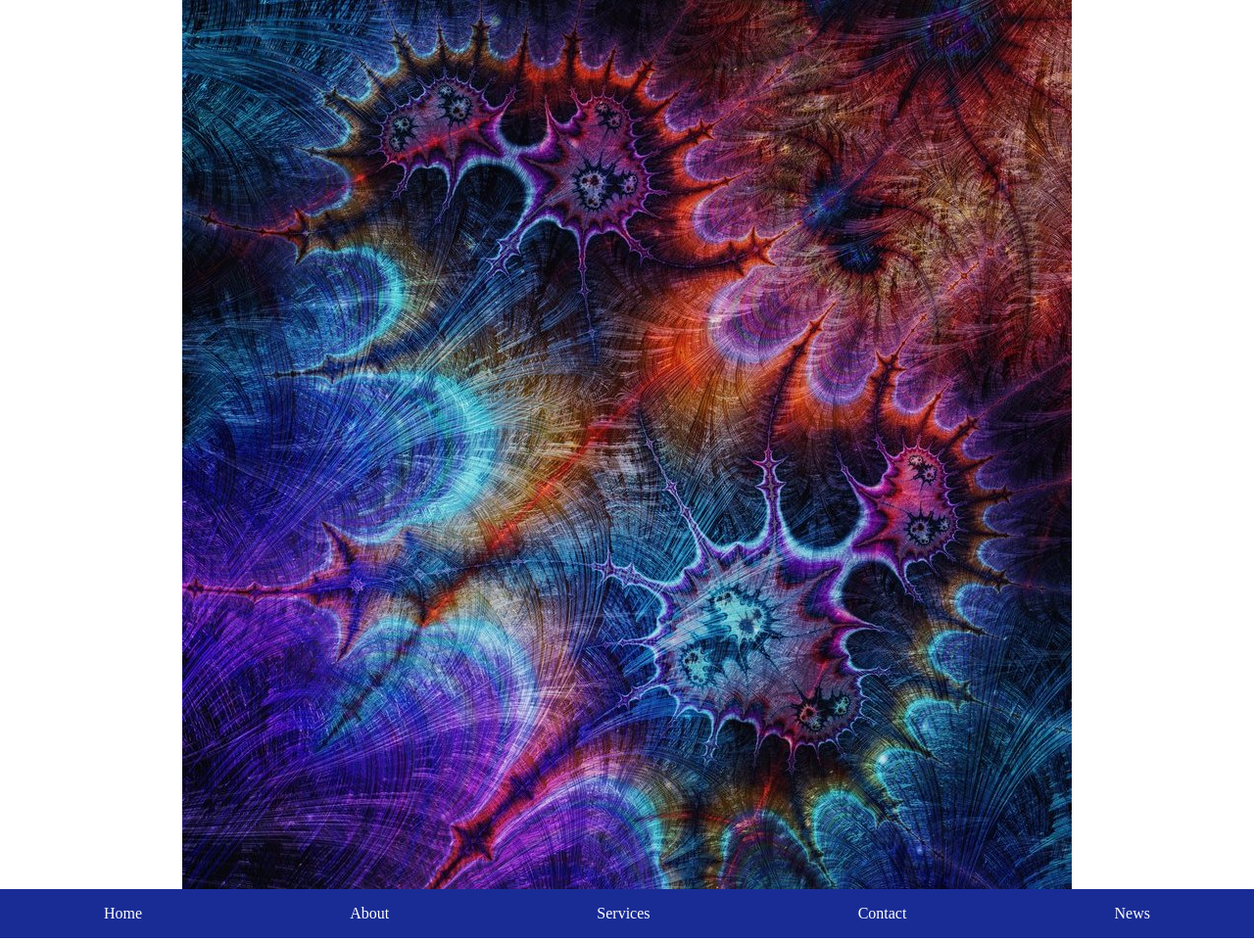
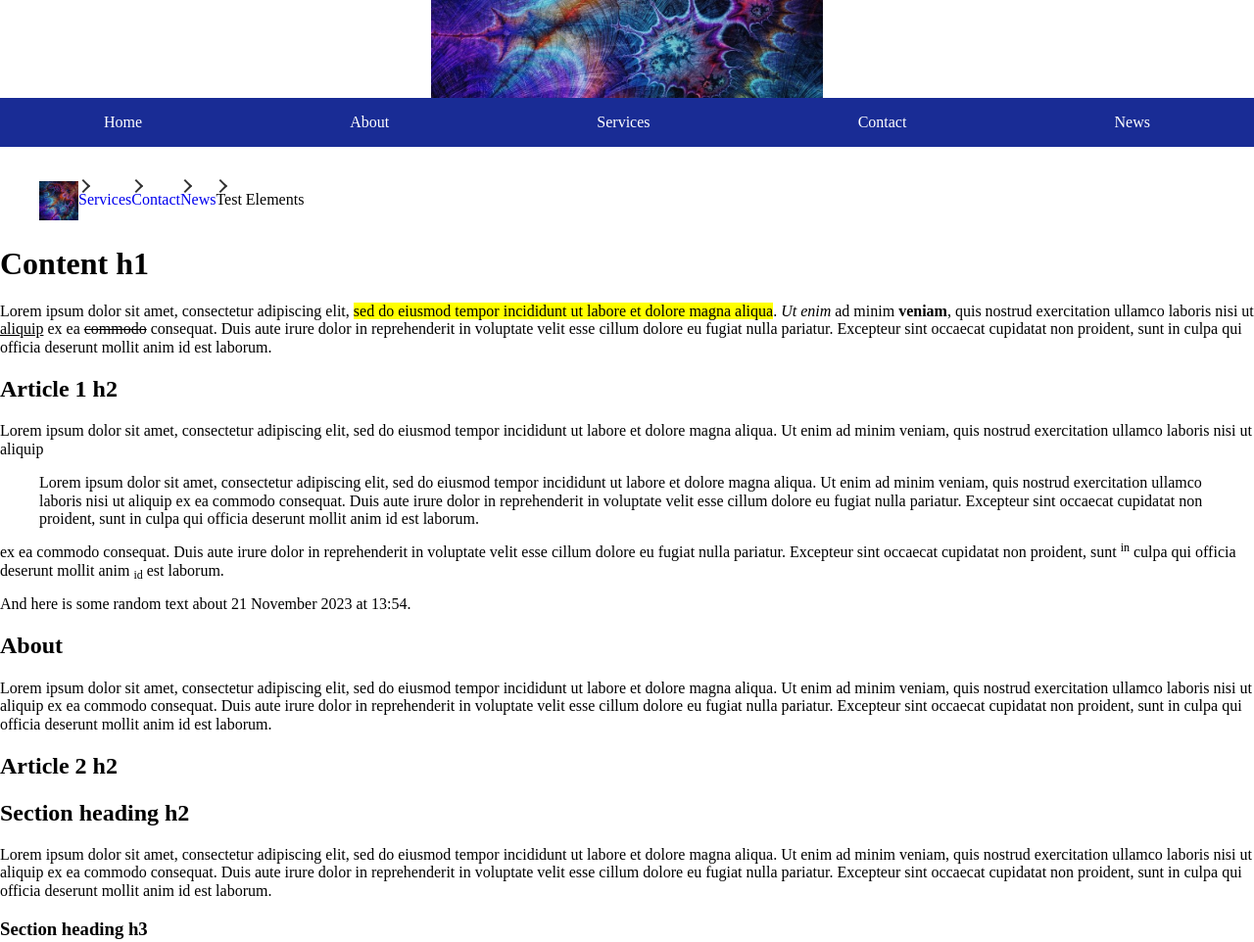
Before and after one commit to Tracy58468/HTML-and-CSS-sandbox, a plain HTML site: page test_elements.html in a window 1280 px wide. Shown: the top 962 px of the page at 98% size. Drawn offline with Linux system fonts and the light colour scheme.

Commit message:
Added banner image and did something else I can't remember.

```diff
--- a/test_elements.html
+++ b/test_elements.html
@@ -29,7 +29,7 @@
 
 		<header>
 
-			<img class = "logo" src = "img/pexels-anni-roenkae-5278835 small square.jpg" alt = "Profile photo" />
+			<img class = "logo" src = "img/pexels-anni-roenkae-5278835 banner.jpg" style = "width:400px; height:100px" alt = "Profile photo" />
 
 			<!-- <label for = 'toggleMenu'>
 				<img src = 'img/pexels-anni-roenkae-5278835 small square.jpg' style = "width:40px; height:40px" alt = 'Navigation menu' />
```
Also changed, not shown: img/pexels-anni-roenkae-5278835 banner.jpg (added).
